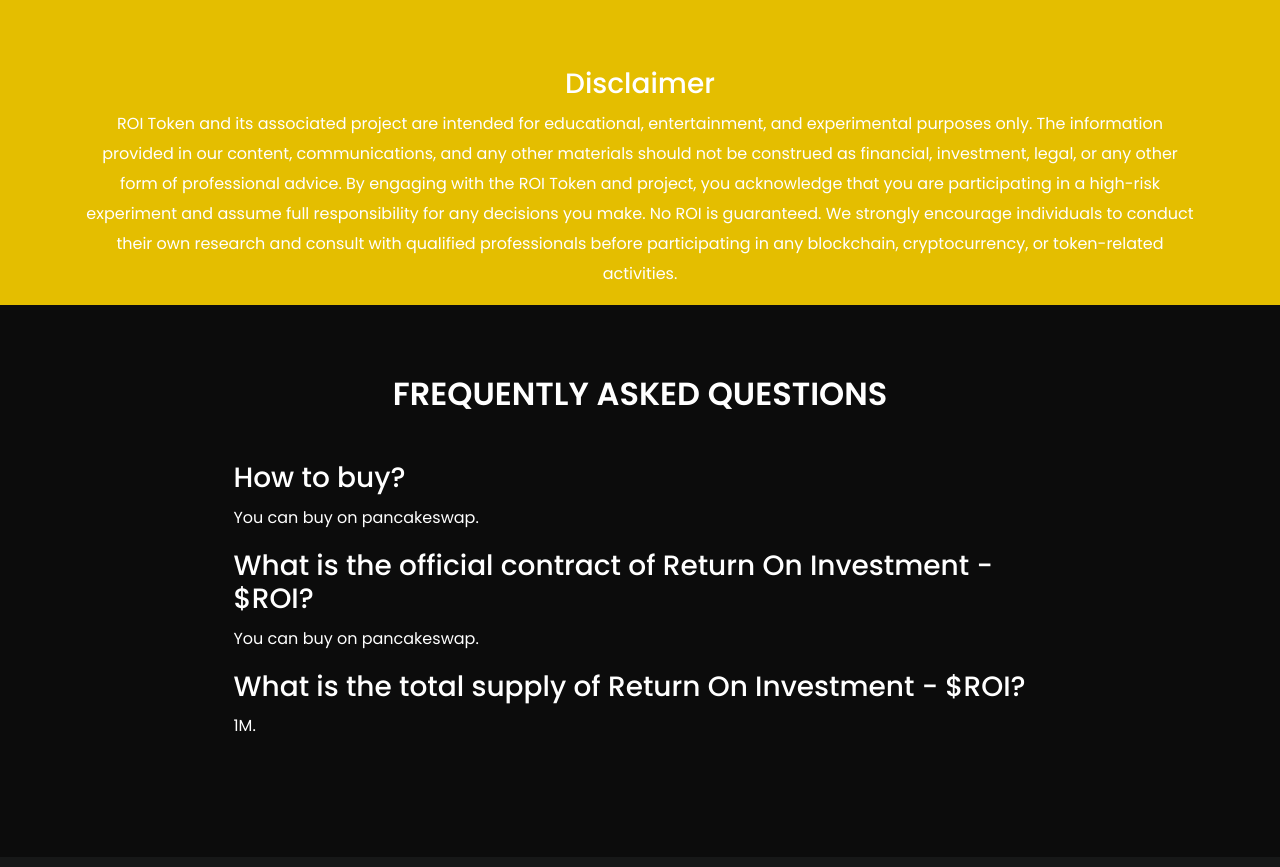
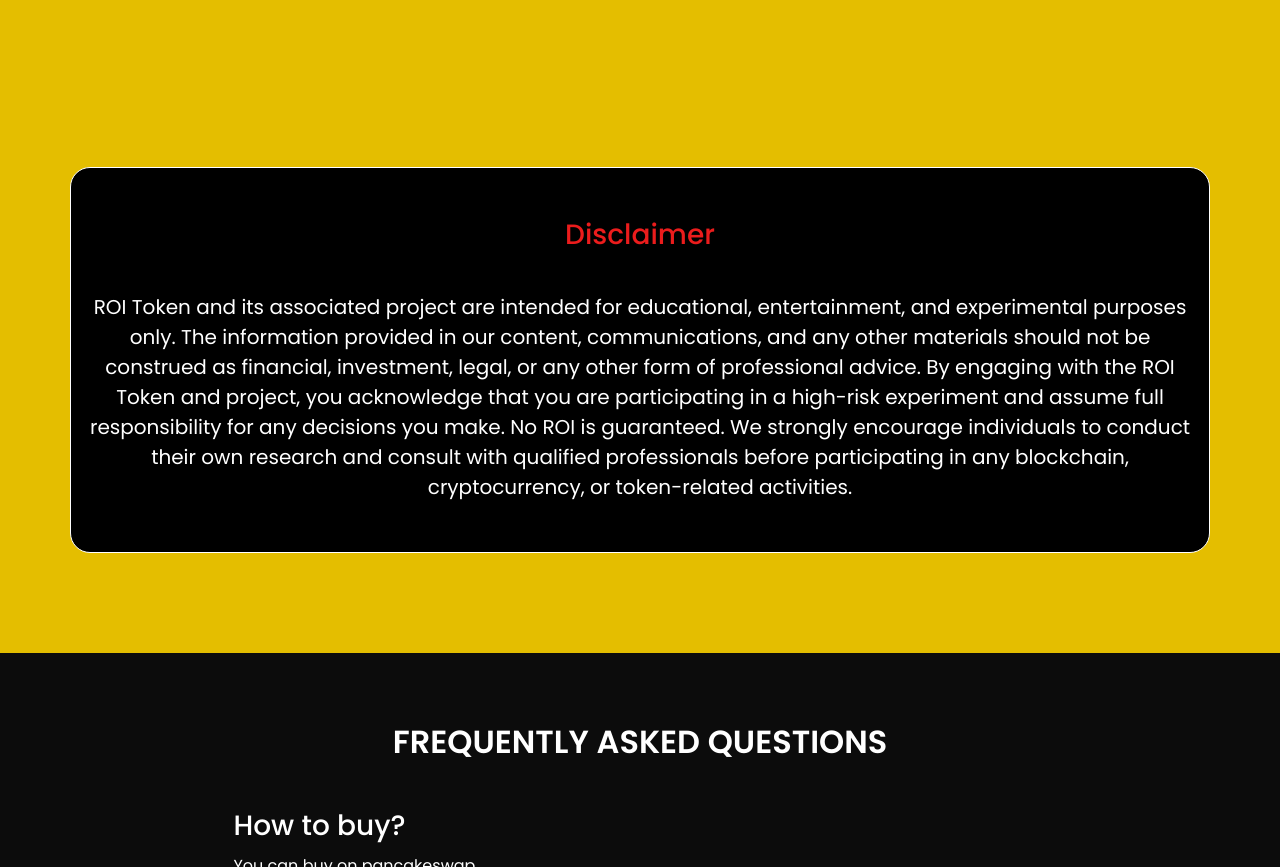
Before and after one commit to yasirdev12/pepeb, a plain HTML site: page Pepebot/index.html in a window 1280 px wide. Shown: the part 5236-6103 px from the top of the page. Drawn offline with Linux system fonts and the light colour scheme; some packages are replaced by stand-ins of ours.

Commit message:
Update autoptimize_single_afa5cc6b90fd3c46004ff5511ae8b8eb.css

```diff
--- a/Pepebot/wp-content/cache/autoptimize/css/autoptimize_single_afa5cc6b90fd3c46004ff5511ae8b8eb.css
+++ b/Pepebot/wp-content/cache/autoptimize/css/autoptimize_single_afa5cc6b90fd3c46004ff5511ae8b8eb.css
@@ -204,9 +204,9 @@
 .main-info,
 .contact {
     padding: 255px 0 150px;
-    background: url(../../../themes/nano/images/world.png), linear-gradient(0deg, rgb(217, 232, 11), rgb(217, 232, 11) 0% 100%);
+    background: url(../../../themes/nano/images/world.jpeg), linear-gradient(0deg, rgb(217, 232, 11), rgb(217, 232, 11) 0% 100%);
     background-size: contain;
-    background-color: #14141b;
+    background-color: #e5f10e;
     background-repeat: no-repeat;
     background-position: center
 }
@@ -587,6 +587,31 @@
     background-color: #171818;
     padding: 20px 0
 }
+.disclaimer-outer {
+    padding: 100px 0;
+
+}
+
+.disclaimer {
+    padding: 50px 4%;
+    border-radius: 20px;
+    border: 1px solid white;
+    color: white;
+    font-family: var(--tg-heading-font-family);
+    background-color: #000000;
+}
+
+.disclaimer h3 {
+    margin: 0;
+    color: #eb1c1c;
+}
+
+.disclaimer p {
+    margin: 0;
+    margin-top: 40px;
+    color: white;
+    font-size: 20px;
+}
 
 .footer-nav ul li a {
     color: #fff;
```
